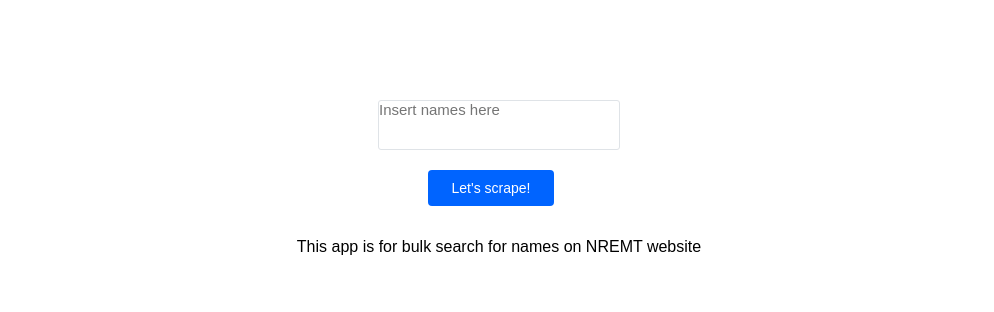
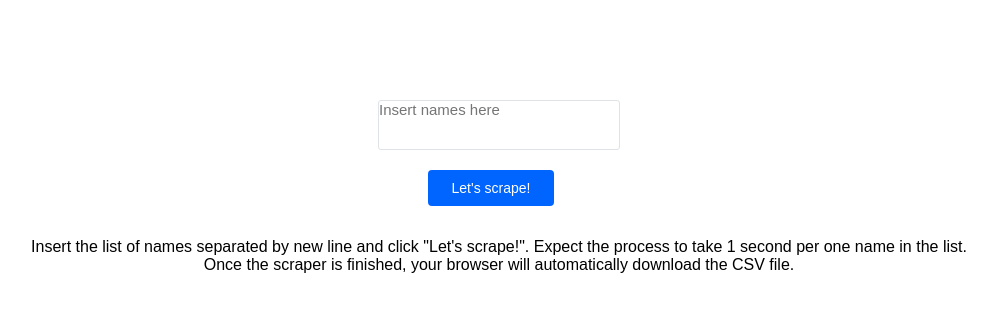
Before and after one commit to alexnaturkach/scrapper, a website: page public/index.html in a window 1280 px wide. Shown: the whole page, without its empty margins (141-1135 px from the left). Drawn offline with Linux system fonts and the light colour scheme.

```diff
--- a/public/index.html
+++ b/public/index.html
@@ -4,7 +4,7 @@
     <meta charset="UTF-8">
     <meta name="viewport" content="width=device-width, initial-scale=1.0">
     <link rel="stylesheet" type="text/css" href="/css/style.css" />
-    <title>Document</title>
+    <title>NREMT Scraper</title>
 </head>
 <body>
     <div id="modal">
@@ -17,7 +17,8 @@
                 <button onclick="fetchResults()">Let's scrape!</button>
             </div>
         </div>
-            <p>This app is for bulk search for names on NREMT website</p>
+            <p>Insert the list of names separated by new line and click "Let's scrape!". Expect the process to take 1 second per one name in the list. <br/>
+                Once the scraper is finished, your browser will automatically download the CSV file.</p>
     </div>
 
     <script src="script.js"></script>
--- a/scrape.js
+++ b/scrape.js
@@ -20,8 +20,6 @@
   await page.setViewport({width: 1300, height: 823});
 
   await page.goto('https://nremt.org/verify-credentials');
-
-  // await page.waitForTimeout(10000)
 
   await page.waitForSelector('#provider-search-submit');
 
--- a/server.js
+++ b/server.js
@@ -16,5 +16,5 @@
 })
 
 app.listen(port, () => {
-  console.log(`Example app listening on port ${port}`)
+  console.log(`Scrape app listening on port ${port}`)
 })
```
Also changed, not shown: package.json (+6 -9 lines), 1 other file.
